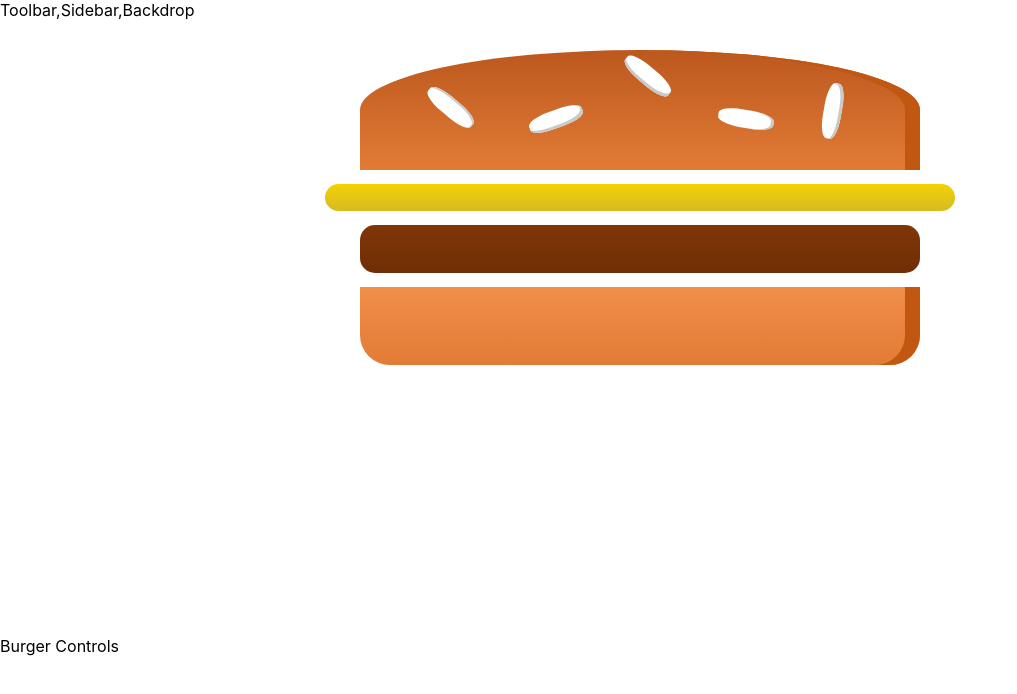
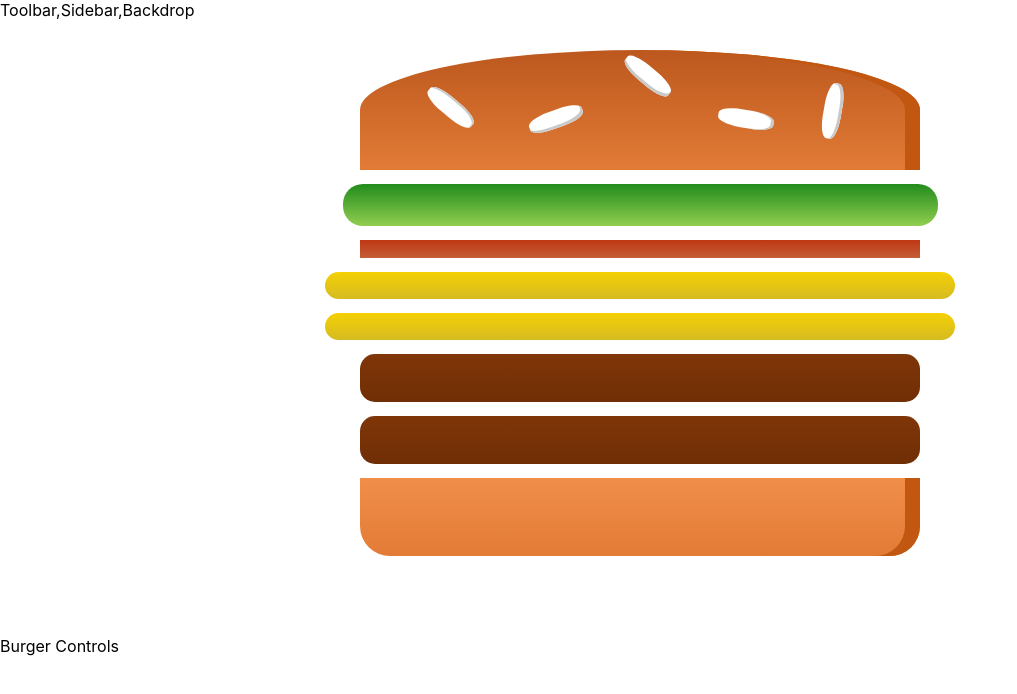
Before and after one commit to Bonny619/DeliciousOrder, a React (Create React App) app in the folder burger-builder/: page / in a window 1280 px wide. Shown: the top 694 px of the page, without its empty margins (0-1017 px from the left). Built offline with nearby package versions, Linux system fonts and the light colour scheme.

Commit message:
Added state for burger ingredients and rendered burger dynamically

```diff
--- a/burger-builder/src/components/Burger/Burger.js
+++ b/burger-builder/src/components/Burger/Burger.js
@@ -3,11 +3,18 @@
 import BurgerIngredient from './BurgerIngredient/BurgerIngredient'
 
 const burger = props => {
+    const transformedIngredients = Object.keys(props.ingredients).map(
+        igKey => {
+            return [...Array(props.ingredients[igKey])].map(
+                (_,i) => { return <BurgerIngredient key={igKey + i} type={igKey}/>;
+                }
+            );
+        }
+    );
     return(
         <div className={classes.Burger}>
             <BurgerIngredient type="bread-top"/>
-            <BurgerIngredient type="cheese"/>
-            <BurgerIngredient type="meat"/>
+            {transformedIngredients}
             <BurgerIngredient type="bread-bottom"/>
         </div>
     );
--- a/burger-builder/src/containers/BurgerBuilder/BurgerBuilder.js
+++ b/burger-builder/src/containers/BurgerBuilder/BurgerBuilder.js
@@ -3,10 +3,19 @@
 import Burger from '../../components/Burger/Burger'
 
 class BurgerBuilder extends Component {
+    state = {
+        ingredients : {
+            salad: 1,
+            bacon: 1,
+            cheese: 2,
+            meat: 2
+        }
+    }
+
     render() {
         return(
             <Auxiliary>
-                <Burger />
+                <Burger ingredients={this.state.ingredients}/>
                 <div>Burger Controls</div>
             </Auxiliary>
         )
```
